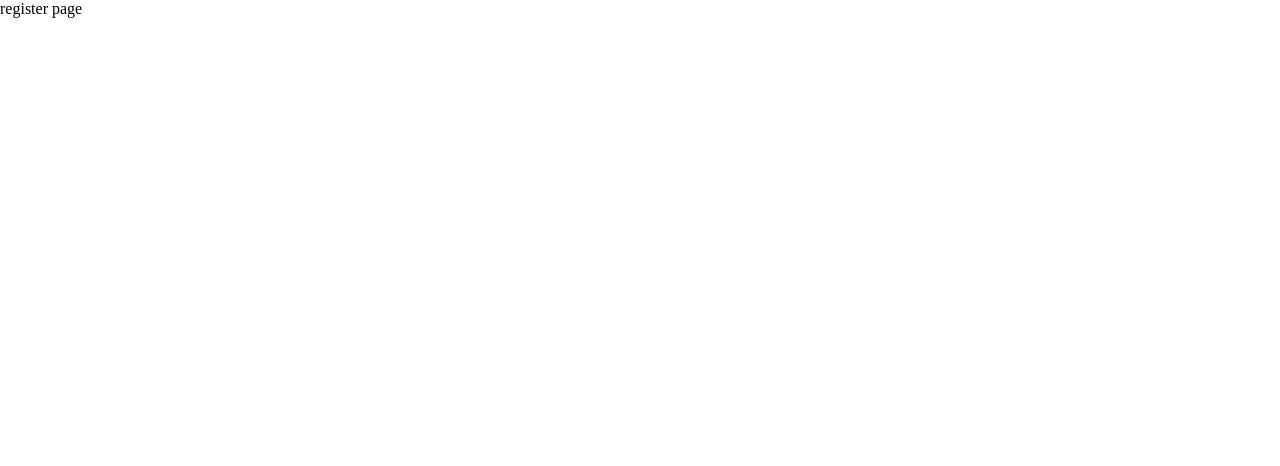
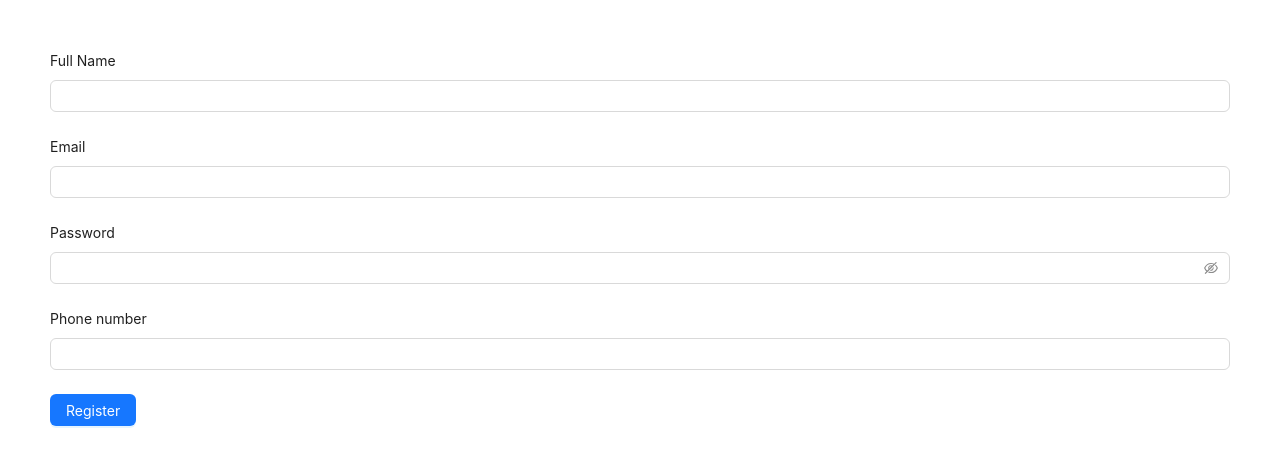
Before and after one commit to ifine2002/react-vite, a React (Vite) app: page /register in a window 1280 px wide. Shown: the top 466 px of the page. Built offline with nearby package versions, Linux system fonts and the light colour scheme.

Commit message:
user uncontrolled component

```diff
--- a/src/pages/register.jsx
+++ b/src/pages/register.jsx
@@ -1,7 +1,76 @@
+import { Button, Input, Form } from "antd";
 
 const RegisterPage = () => {
+    const [form] = Form.useForm();
+    const onFinish = (values) => {
+        console.log(">>>> check value: ", values)
+    }
     return (
-        <div>register page</div>
+        <Form
+            form={form}
+            layout="vertical"
+            onFinish={onFinish}
+        // onFinishFailed={onFinishFailed}
+        >
+            <div style={{
+                margin: "50px",
+            }}>
+                <Form.Item
+                    label="Full Name "
+                    name="fullName"
+                // rules={[
+                //     {
+                //         required: true,
+                //         message: 'Please input your username!',
+                //     },
+                // ]}
+                >
+                    <Input />
+                </Form.Item>
+
+                <Form.Item
+                    label="Email"
+                    name="email"
+                // rules={[
+                //     {
+                //         required: true,
+                //         message: 'Please input your password!',
+                //     },
+                // ]}
+                >
+                    <Input />
+                </Form.Item>
+                <Form.Item
+                    label="Password"
+                    name="password"
+                // rules={[
+                //     {
+                //         required: true,
+                //         message: 'Please input your password!',
+                //     },
+                // ]}
+                >
+                    <Input.Password />
+                </Form.Item>
+                <Form.Item
+                    label="Phone number"
+                    name="phone"
+                // rules={[
+                //     {
+                //         required: true,
+                //         message: 'Please input your password!',
+                //     },
+                // ]}
+                >
+                    <Input />
+                </Form.Item>
+                <div>
+                    <Button
+                        onClick={() => form.submit()}
+                        type="primary">Register</Button>
+                </div>
+            </div>
+        </Form>
     )
 }
 
```
